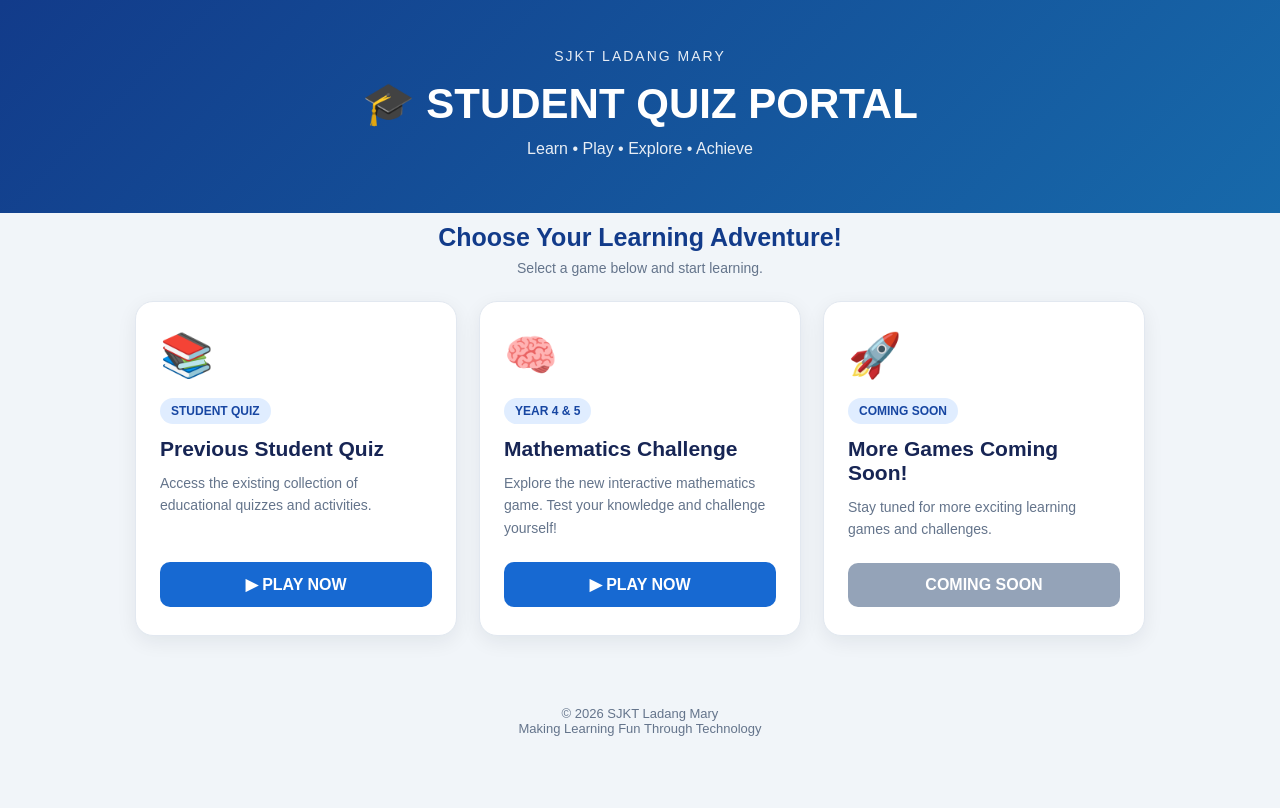
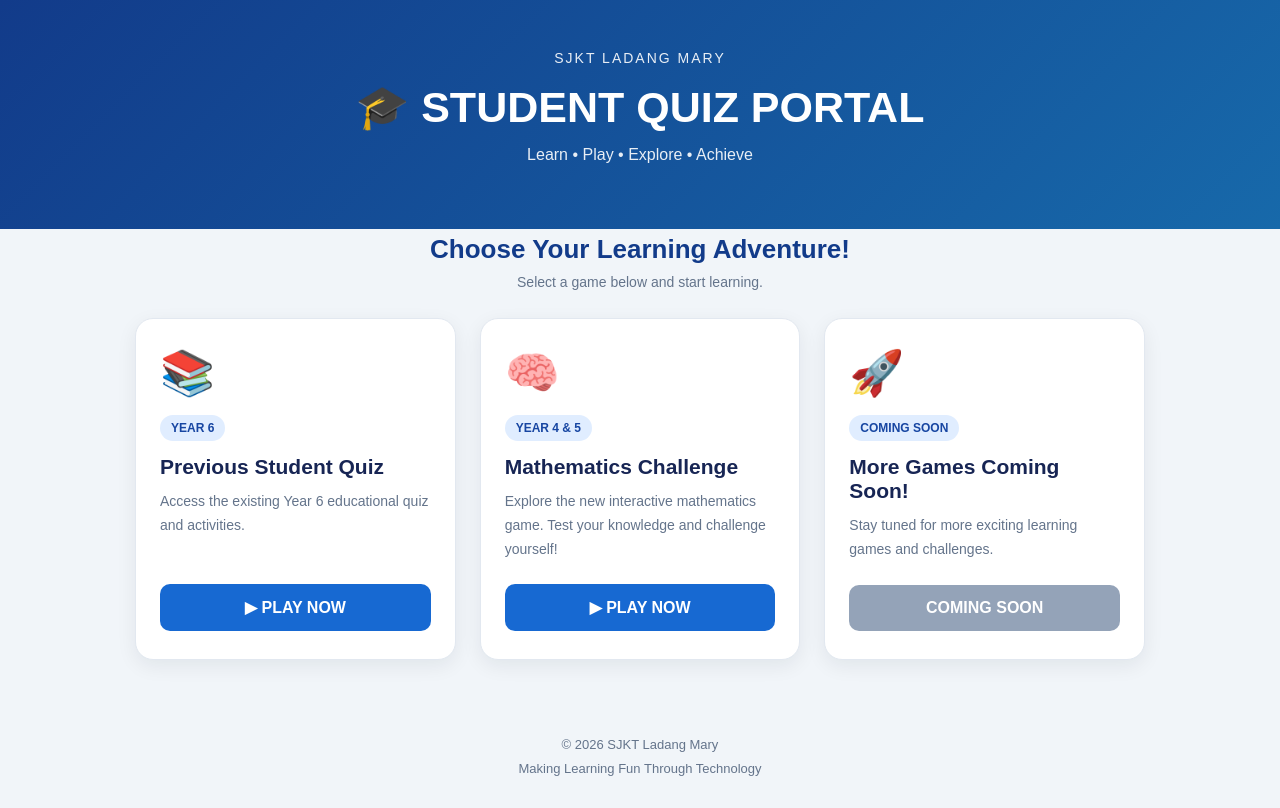
Before and after one commit to ATHAVAN1238/quiz-students, a plain HTML site: page index.html in a window 1280 px wide. Drawn offline with Linux system fonts and the light colour scheme.

Commit message:
Create Student Quiz Portal

```diff
--- a/index.html
+++ b/index.html
@@ -4,6 +4,7 @@
 <head>
 <meta charset="UTF-8">
 <meta name="viewport" content="width=device-width, initial-scale=1.0">
+
 <title>Student Quiz Portal | SJKT Ladang Mary</title>
 
 <style>
@@ -14,7 +15,7 @@
 }
 
 body {
-    font-family: Arial, sans-serif;
+    font-family: Arial, Helvetica, sans-serif;
     background: #f1f5f9;
     color: #172554;
     min-height: 100vh;
@@ -24,19 +25,19 @@ header {
     background: linear-gradient(135deg, #123b8a, #1769aa);
     color: white;
     text-align: center;
-    padding: 48px 20px 55px;
+    padding: 50px 20px 65px;
 }
 
 .school {
     font-size: 14px;
     letter-spacing: 2px;
-    margin-bottom: 15px;
+    margin-bottom: 16px;
     opacity: 0.9;
 }
 
 header h1 {
-    font-size: clamp(28px, 5vw, 42px);
-    margin-bottom: 12px;
+    font-size: clamp(28px, 5vw, 43px);
+    margin-bottom: 13px;
 }
 
 header p {
@@ -46,20 +47,20 @@ header p {
 
 .container {
     max-width: 1050px;
-    margin: -25px auto 0;
+    margin: -30px auto 0;
     padding: 0 20px 45px;
     position: relative;
 }
 
 .section-title {
     text-align: center;
-    margin: 35px 0 25px;
+    margin: 35px 0 28px;
 }
 
 .section-title h2 {
-    font-size: 25px;
+    font-size: 26px;
     color: #123b8a;
-    margin-bottom: 8px;
+    margin-bottom: 9px;
 }
 
 .section-title p {
@@ -70,29 +71,29 @@ header p {
 .games {
     display: grid;
     grid-template-columns: repeat(auto-fit, minmax(260px, 1fr));
-    gap: 22px;
+    gap: 24px;
 }
 
 .card {
     background: white;
     border-radius: 18px;
     padding: 28px 24px;
-    box-shadow: 0 6px 20px rgba(15, 23, 42, 0.07);
+    box-shadow: 0 6px 20px rgba(15,23,42,0.07);
     display: flex;
     flex-direction: column;
-    min-height: 255px;
+    min-height: 270px;
     border: 1px solid #e2e8f0;
     transition: transform 0.2s, box-shadow 0.2s;
 }
 
 .card:hover {
     transform: translateY(-5px);
-    box-shadow: 0 12px 25px rgba(15, 23, 42, 0.12);
+    box-shadow: 0 12px 25px rgba(15,23,42,0.12);
 }
 
 .emoji {
-    font-size: 43px;
-    margin-bottom: 17px;
+    font-size: 44px;
+    margin-bottom: 16px;
 }
 
 .tag {
@@ -103,7 +104,7 @@ header p {
     border-radius: 20px;
     font-size: 12px;
     font-weight: bold;
-    margin-bottom: 13px;
+    margin-bottom: 14px;
     width: fit-content;
 }
 
@@ -116,8 +117,8 @@ header p {
 .card p {
     color: #64748b;
     font-size: 14px;
-    line-height: 1.6;
-    margin-bottom: 22px;
+    line-height: 1.7;
+    margin-bottom: 23px;
     flex-grow: 1;
 }
 
@@ -127,30 +128,41 @@ header p {
     text-align: center;
     background: #1769d2;
     color: white;
-    padding: 13px;
+    padding: 14px;
     border-radius: 10px;
     font-weight: bold;
+    transition: background 0.2s;
 }
 
 .play-btn:hover {
     background: #104b9c;
 }
 
+.coming-soon {
+    background: #94a3b8;
+    cursor: not-allowed;
+}
+
 footer {
     text-align: center;
-    padding: 25px 15px;
+    padding: 28px 15px;
     color: #64748b;
     font-size: 13px;
+    line-height: 1.8;
 }
 
 @media (max-width: 600px) {
     header {
-        padding: 38px 15px 48px;
+        padding: 40px 15px 55px;
     }
 
     .container {
         padding-left: 15px;
         padding-right: 15px;
+    }
+
+    .section-title h2 {
+        font-size: 22px;
     }
 }
 </style>
@@ -173,38 +185,37 @@ footer {
 
     <div class="games">
 
-        <!-- EXISTING QUIZ -->
+        <!-- YEAR 6 EXISTING QUIZ -->
         <div class="card">
             <div class="emoji">📚</div>
-            <span class="tag">STUDENT QUIZ</span>
+            <span class="tag">YEAR 6</span>
             <h3>Previous Student Quiz</h3>
-            <p>Access the existing collection of educational quizzes and activities.</p>
-            <a class="play-btn" href="previous-quiz.html">
+            <p>Access the existing Year 6 educational quiz and activities.</p>
+            <a class="play-btn" href="./year6.html">
                 ▶ PLAY NOW
             </a>
         </div>
 
-        <!-- YEAR 4 AND 5 GAME -->
+        <!-- YEAR 4 AND 5 GEMINI GAME -->
         <div class="card">
             <div class="emoji">🧠</div>
             <span class="tag">YEAR 4 & 5</span>
             <h3>Mathematics Challenge</h3>
             <p>Explore the new interactive mathematics game. Test your knowledge and challenge yourself!</p>
-            <a class="play-btn" href="year45gemini.html">
+            <a class="play-btn" href="./year45gemini.html">
                 ▶ PLAY NOW
             </a>
         </div>
 
-        <!-- FUTURE GAME PLACEHOLDER -->
+        <!-- FUTURE GAMES -->
         <div class="card">
             <div class="emoji">🚀</div>
             <span class="tag">COMING SOON</span>
             <h3>More Games Coming Soon!</h3>
             <p>Stay tuned for more exciting learning games and challenges.</p>
-            <a class="play-btn" href="#" onclick="return false;"
-               style="background:#94a3b8; cursor:not-allowed;">
+            <span class="play-btn coming-soon">
                 COMING SOON
-            </a>
+            </span>
         </div>
 
     </div>
```
